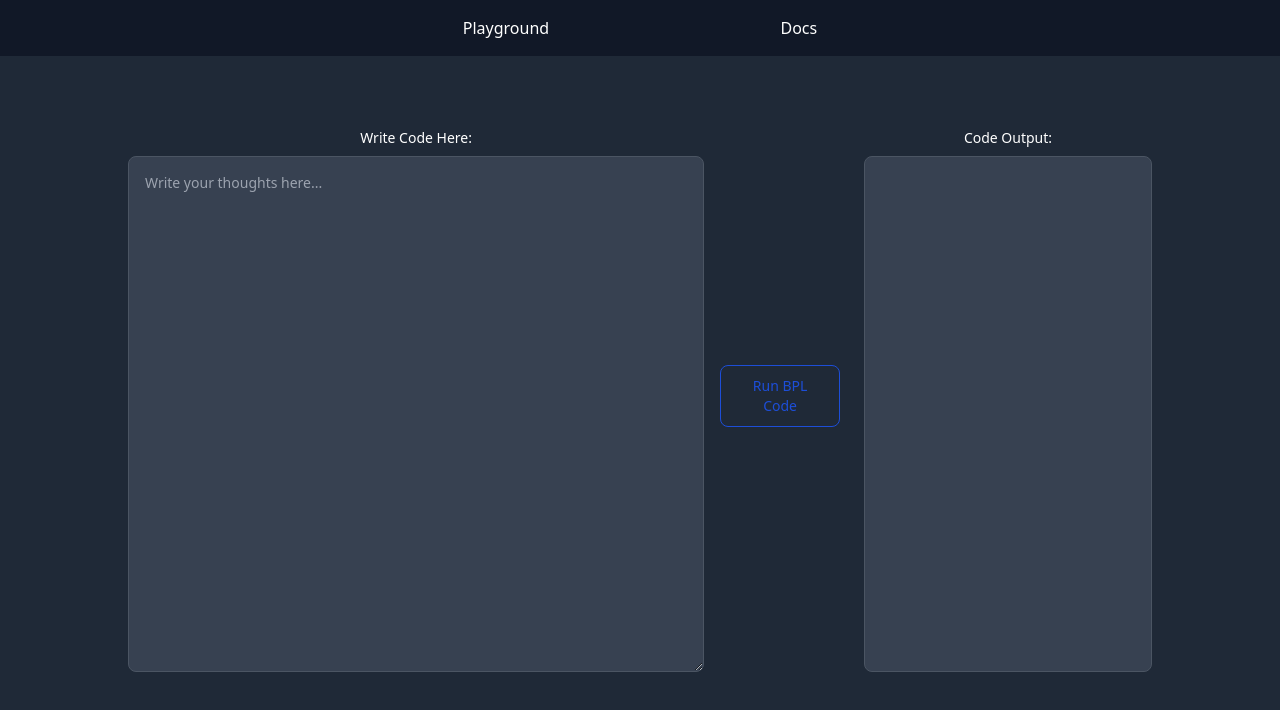
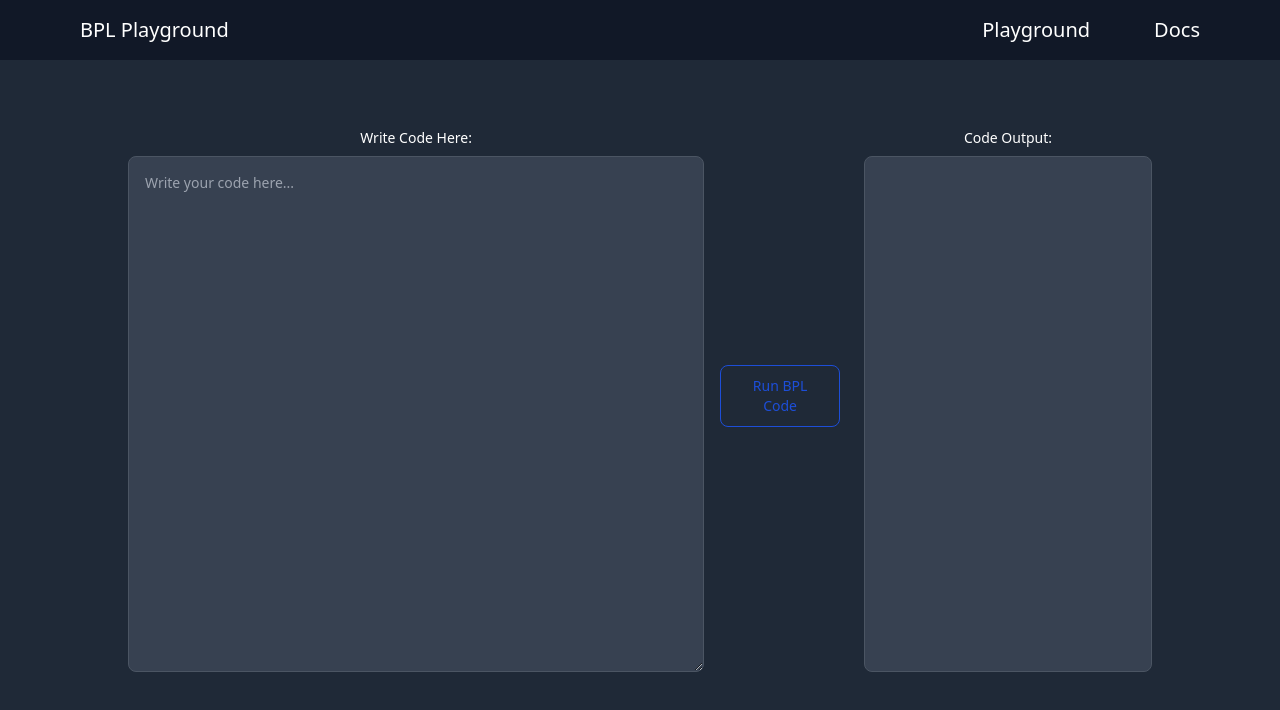
Before and after one commit to Chanadu/better-language-playground, a website: page web/dist/index.html in a window 1280 px wide. Drawn offline with Linux system fonts and the light colour scheme.

Commit message:
final changes

```diff
--- a/web/dist/index.html
+++ b/web/dist/index.html
@@ -16,16 +16,16 @@
 		class="bg-gray-800 text-white flex flex-row items-center justify-center h-full w-full max-w-screen max-h-screen gap-4 p-32"
 	>
 		<nav class="absolute top-0 left-0 w-full h-3/12 bg-gray-900 p-4 flex flex-col items-start">
-			<ul class="w-full flex flex-row gap-4 justify-evenly">
-				<li></li>
+			<ul class="w-full flex flex-row gap-4 justify-start px-16 text-xl">
+				<li>BPL Playground</li>
+				<div class="flex-grow"></div>
 				<li>
 					<a href="index.html">Playground</a>
 				</li>
+				<div class="mx-4"></div>
 				<li>
 					<a href="docs.html">Docs</a>
 				</li>
-
-				<li></li>
 			</ul>
 		</nav>
 		<div class="flex flex-grow flex-col items-center w-8/12 h-full">
@@ -33,7 +33,7 @@
 			<textarea
 				id="bplInput"
 				class="p-4 w-full h-full text-sm rounded-lg border bg-gray-700 border-gray-600 placeholder-gray-400 text-white focus:ring-blue-500 focus:border-blue-500"
-				placeholder="Write your thoughts here..."
+				placeholder="Write your code here..."
 			></textarea>
 		</div>
 
```
Also changed, not shown: web/dist/docs.html (+5 -4 lines), web/dist/output.css.
